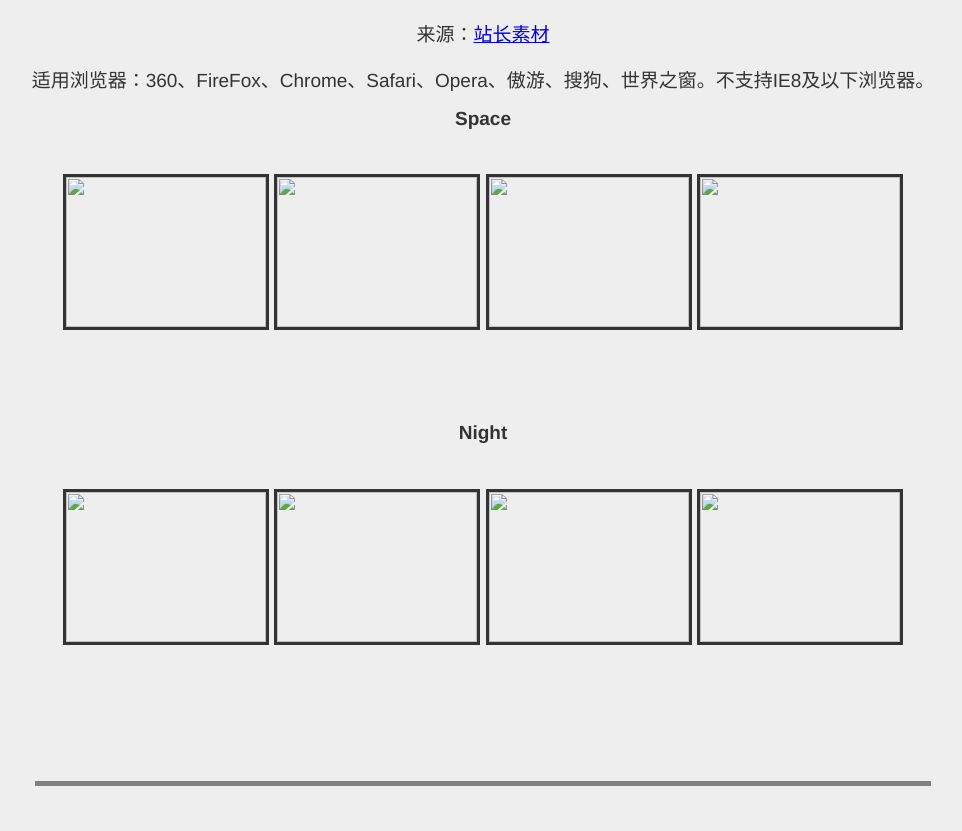
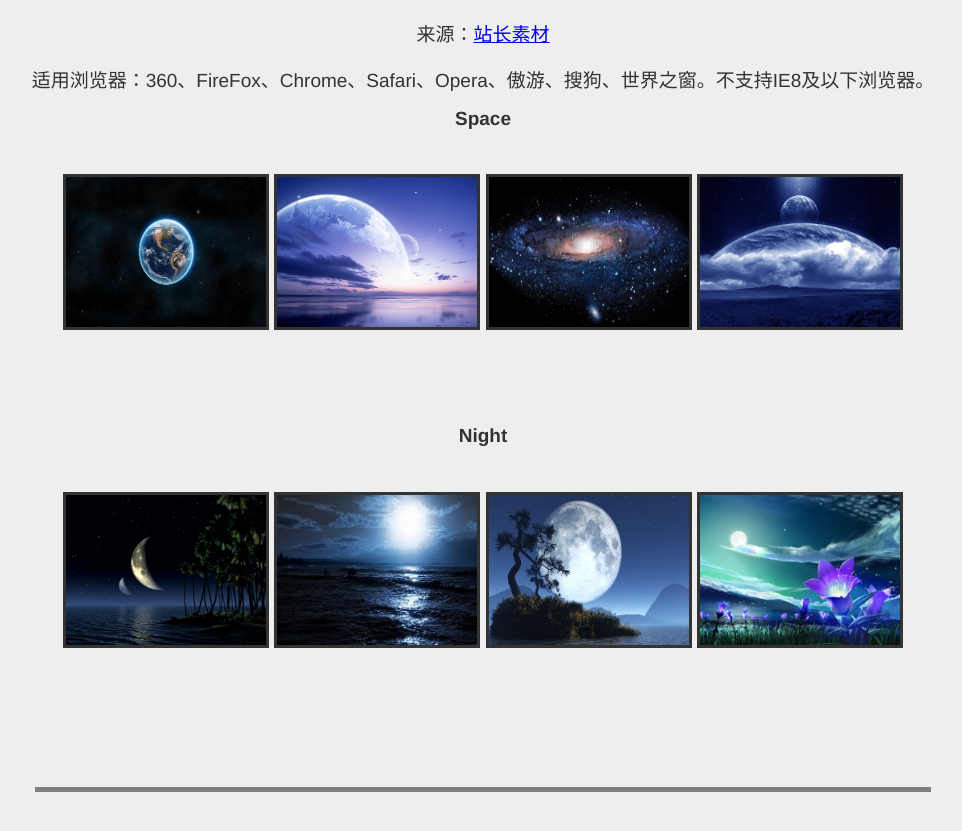
Before and after one commit to EvanLi/EvanLi.github.io, a Jekyll site: the page note/html/albumize-jQuery.html, which Jekyll copies as it is, in a window 1280 px wide. Shown: the top 831 px of the page, without its empty margins (157-1119 px from the left). Built offline with Jekyll 4.4.1, drawn with Linux system fonts in a browser that asks for light colours; nearby versions of some CDN libraries.

```diff
--- a/note/html/ablumize-jQuery.html
+++ b/note/html/albumize-jQuery.html
@@ -433,10 +433,10 @@
 
 				<div class = "albumize" title = "Space">
 
-					<a href = "img/ablumize/samples/d.jpg" title = "Earth from Space"><img src = "img/ablumize/samples/4.jpg"></img></a>
-					<a href = "img/ablumize/samples/e.jpg" title = "Surreal Space"><img src = "img/ablumize/samples/5.jpg"></img></a>
-					<a href = "img/ablumize/samples/f.jpg" title = "Our Galaxy"><img src = "img/ablumize/samples/6.jpg" class = "albumize-cover"></img></a>
-					<a href = "img/ablumize/samples/g.jpg" title = "Heavenly Space"><img src = "img/ablumize/samples/7.jpg"></img></a>
+					<a href = "img/albumize/samples/d.jpg" title = "Earth from Space"><img src = "img/albumize/samples/4.jpg"></img></a>
+					<a href = "img/albumize/samples/e.jpg" title = "Surreal Space"><img src = "img/albumize/samples/5.jpg"></img></a>
+					<a href = "img/albumize/samples/f.jpg" title = "Our Galaxy"><img src = "img/albumize/samples/6.jpg" class = "albumize-cover"></img></a>
+					<a href = "img/albumize/samples/g.jpg" title = "Heavenly Space"><img src = "img/albumize/samples/7.jpg"></img></a>
 
 				</div>
 
@@ -444,10 +444,10 @@
 
 				<div class = "albumize" title = "Night">
 
-					<a href = "img/ablumize/samples/a.jpg" title = "Island Night"><img src = "img/ablumize/samples/1.jpg"></img></a>
-					<a href = "img/ablumize/samples/b.jpg" title = "Ocean Night"><img src = "img/ablumize/samples/2.jpg"></img></a>
-					<a href = "img/ablumize/samples/c.jpg" title = "Full Moon Night"><img src = "img/ablumize/samples/3.jpg"></img></a>
-					<a href = "img/ablumize/samples/h.jpg" title = "Heavenly Night"><img src = "img/ablumize/samples/8.jpg" class = "albumize-cover"></img></a>
+					<a href = "img/albumize/samples/a.jpg" title = "Island Night"><img src = "img/albumize/samples/1.jpg"></img></a>
+					<a href = "img/albumize/samples/b.jpg" title = "Ocean Night"><img src = "img/albumize/samples/2.jpg"></img></a>
+					<a href = "img/albumize/samples/c.jpg" title = "Full Moon Night"><img src = "img/albumize/samples/3.jpg"></img></a>
+					<a href = "img/albumize/samples/h.jpg" title = "Heavenly Night"><img src = "img/albumize/samples/8.jpg" class = "albumize-cover"></img></a>
 
 				</div>
 
--- a/note/html/index.html
+++ b/note/html/index.html
@@ -25,4 +25,5 @@ header-img: "img/facebook.jpg"
 <ul class="listing">
 	<li><a href="particles.html" target="_blank">particles</a></li>
 	<li><a href="collision-detection.html" target="_blank">collision-detection</a></li>
+	<li><a href="albumize-jQuery.html" target="_blank">albumize-jQuery</a></li>
 </ul>
```
